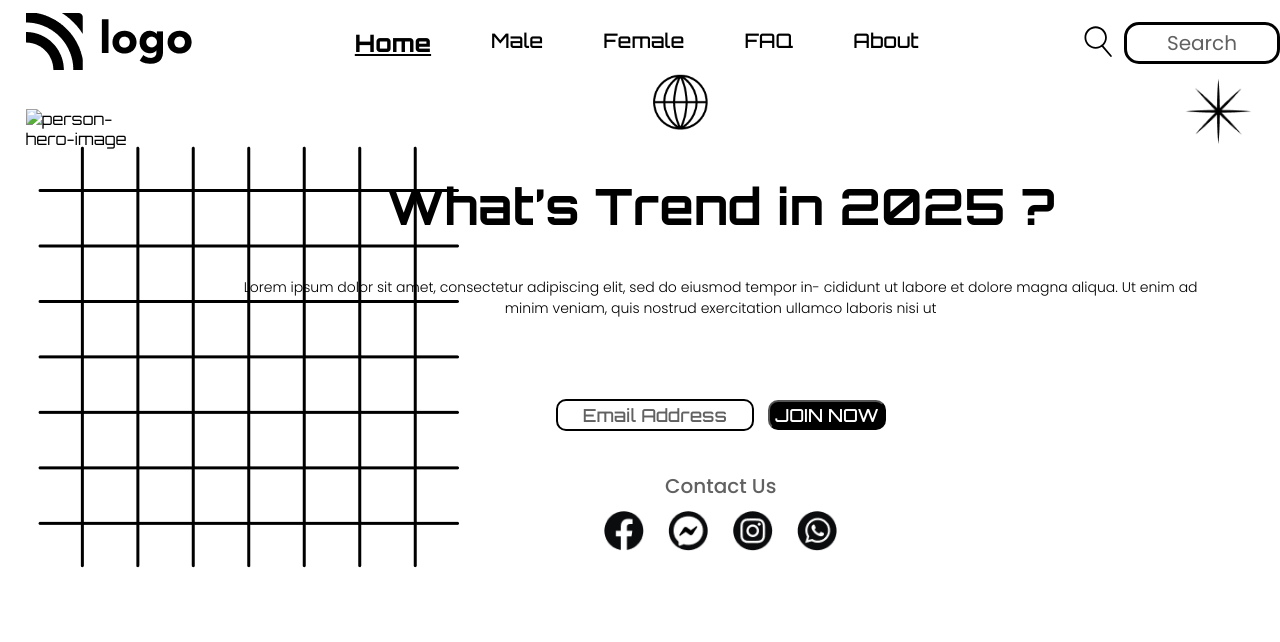
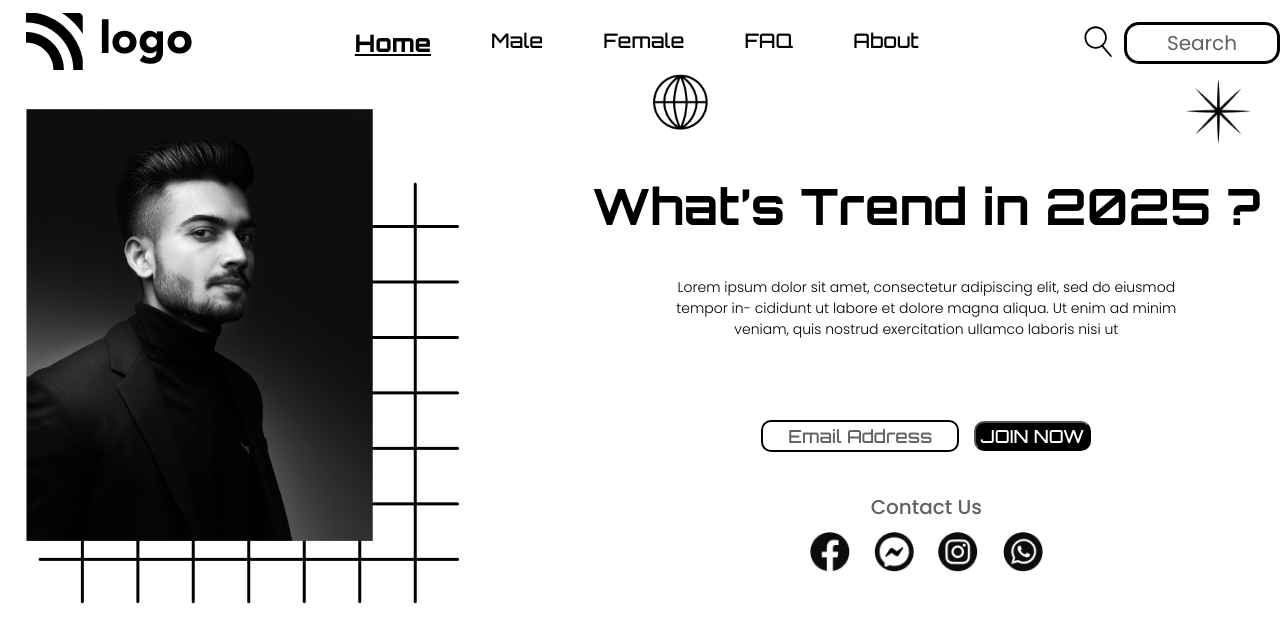
Before and after one commit to nitintayal008/fsjs_project-1, a website: page index.html in a window 1280 px wide. Drawn offline with Linux system fonts and the light colour scheme; the site is published under a folder, as on GitHub Pages, so addresses that start at the root find nothing.

Commit message:
Update index.html

```diff
--- a/index.html
+++ b/index.html
@@ -81,7 +81,7 @@
             <img src="assets/globe.png" alt="globe-pattern" />
           </span>
           <div>
-            <img src="/assets/Image.png" alt="person-hero-image" />
+            <img src="assets/Image.png" alt="person-hero-image" />
           </div>
           <div class="hero-container-right">
             <h1 class="hero-heading">What’s Trend in 2025 ?</h1>
```
